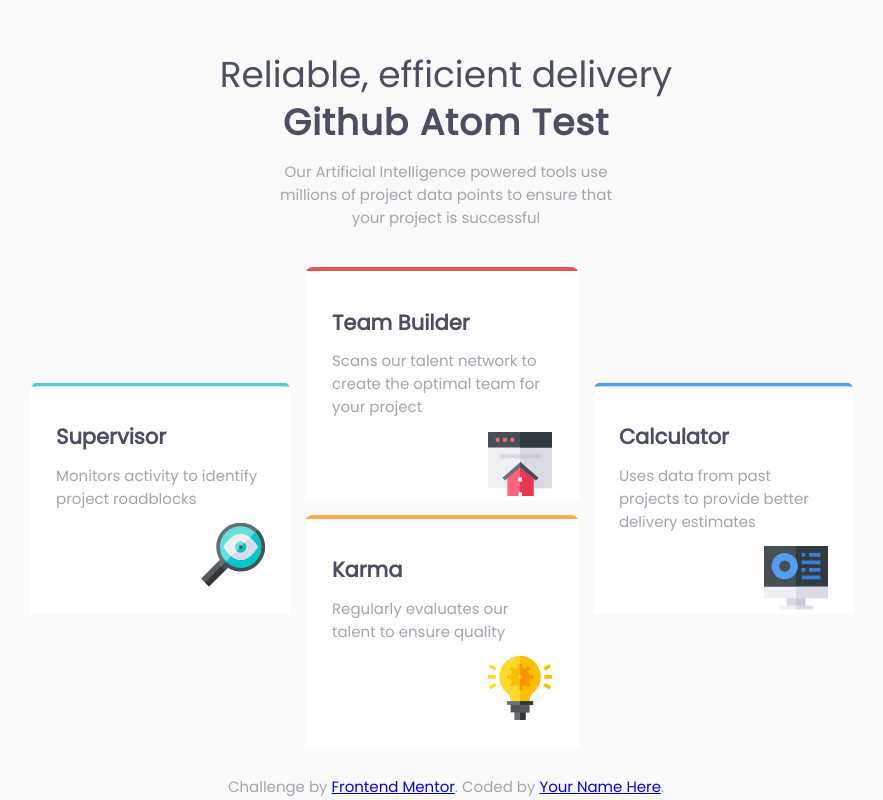
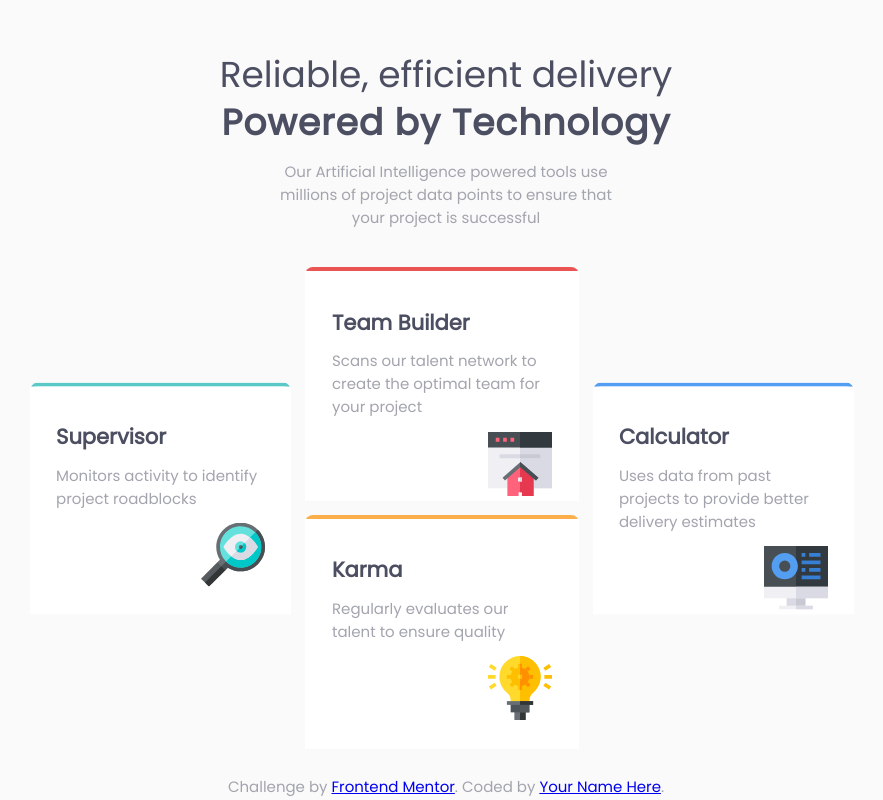
Before and after one commit to cypher618/Four-Card-Feature-Challenge, a plain HTML site: page index.html in a window 1280 px wide. Shown: the whole page, without its empty margins (194-1077 px from the left). Drawn offline with Linux system fonts and the light colour scheme.

Commit message:
Reverting back to original header text

```diff
--- a/index.html
+++ b/index.html
@@ -18,7 +18,7 @@
   <div class="heading">
     <h1>
       Reliable, efficient delivery
-      <span>Github Atom Test</span>
+      <span>Powered by Technology</span>
     </h1>
 
     <p>Our Artificial Intelligence powered tools use millions of project data points to ensure that your project is successful</p>
```
